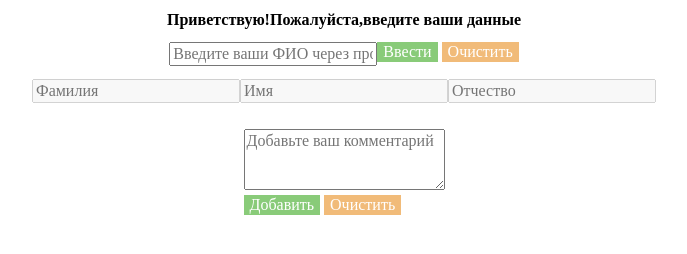
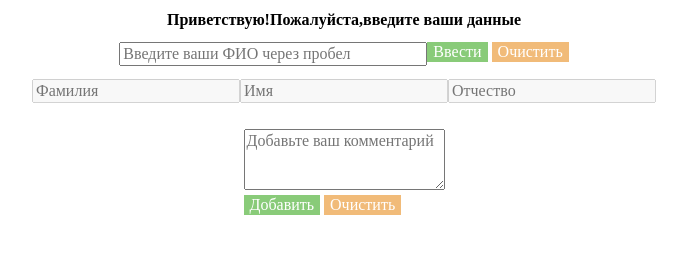
Before and after one commit to FrauReise/username-and-spamcheck, a plain HTML site: page index.html in a window 1280 px wide. Shown: the whole page, without its empty margins (296-983 px from the left). Drawn offline with Linux system fonts and the light colour scheme.

Commit message:
added input field width

```diff
--- a/assets/style/style.css
+++ b/assets/style/style.css
@@ -9,6 +9,11 @@
     justify-content: center;
     margin: 1%;
 }
+
+.input-form {
+    width: 300px;
+}
+
 
 .btn-go
  {
```
